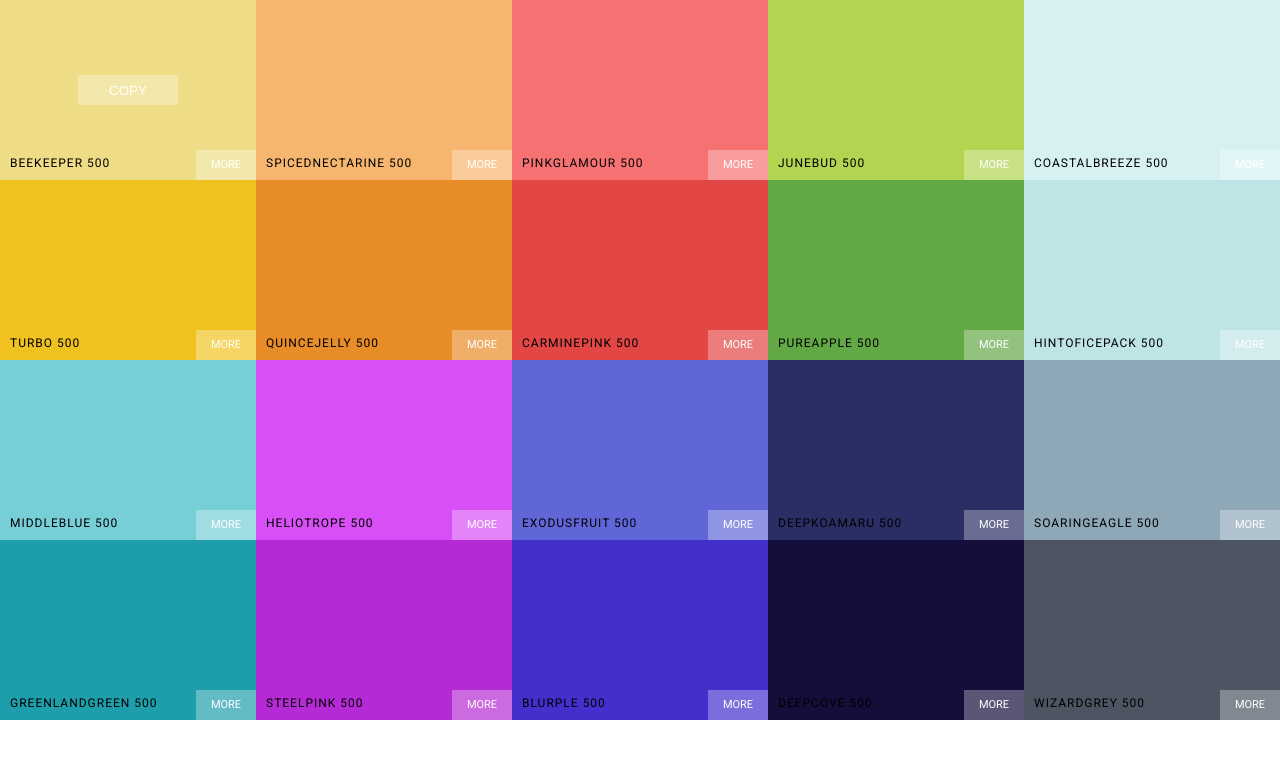
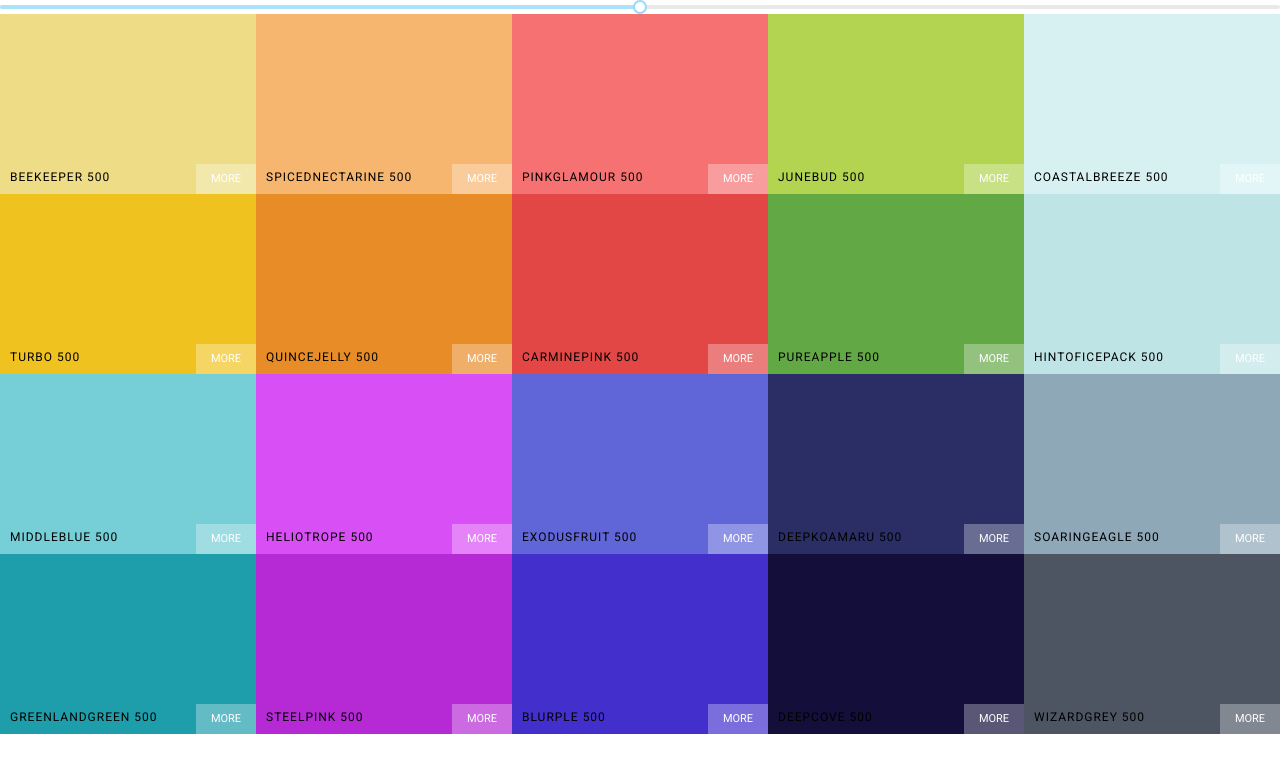
Before and after one commit to Gregkur/Shadr, a React (Create React App) app: page / in a window 1280 px wide. Shown: the top 772 px of the page. Built offline with nearby package versions, Linux system fonts and the light colour scheme.

Commit message:
added stepped slider

```diff
--- a/src/components/Palette.js
+++ b/src/components/Palette.js
@@ -1,13 +1,34 @@
 import React, { Component } from "react";
 import ColorBox from "./ColorBox";
+import Slider, { Range } from "rc-slider";
+import "rc-slider/assets/index.css";
 import "../styles/Palette.css";
 export default class Palette extends Component {
+  constructor(props) {
+    super(props);
+    this.state = {
+      level: 500,
+    };
+    this.changeLevel = this.changeLevel.bind(this);
+  }
+  changeLevel(level) {
+    this.setState({ level });
+  }
   render() {
-    const colorBoxes = this.props.palette.colors[500].map((color) => (
+    const colorBoxes = this.props.palette.colors[
+      this.state.level
+    ].map((color) => (
       <ColorBox background={color.hex} name={color.name} key={color.hex} />
     ));
     return (
       <div className="Palette">
+        <Slider
+          defaultValue={this.state.level}
+          min={100}
+          max={900}
+          step={100}
+          onAfterChange={this.changeLevel}
+        />
         <div className="Palette-colors">{colorBoxes}</div>
       </div>
     );
```
Also changed, not shown: 1 other file (tests, documents, lock files or other folders).
